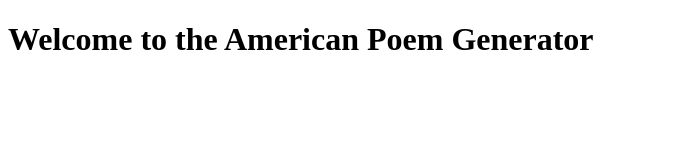
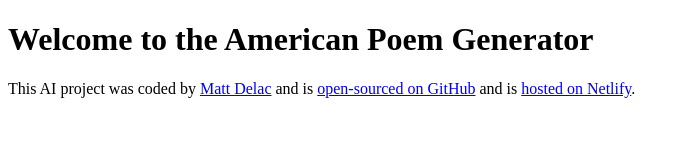
Before and after one commit to lexi2345/American-Poems-Generator, a plain HTML site: page index.html in a window 1280 px wide. Shown: the whole page, without its empty margins (0-690 px from the left). Drawn offline with Linux system fonts and the light colour scheme.

Commit message:
updated title and added links

```diff
--- a/index.html
+++ b/index.html
@@ -4,10 +4,28 @@
     <meta charset="UTF-8">
     <meta name="viewport" content="width=device-width, initial-scale=1.0">
     <link rel="stylesheet" href="src/style.css">
-    <title>Document</title>
+    <title>American-Poems-Generator</title>
 </head>
 <body>
     <h1> Welcome to the American Poem Generator</h1>
+
+
+      <footer>
+      This AI project was coded by
+      <a href="https://github.com/lexi2345" target="_blank">Matt Delac</a> and
+      is
+      <a
+        href="https://github.com/lexi2345/American-Poems-Generator"
+        target="_blank"
+      >
+        open-sourced on GitHub</a
+      >
+      and is
+      <a href="https://americanpoemgenerator.netlify.app/" target="_blank"
+        >hosted on Netlify</a
+      >.
+    </footer>
+
     <script src="src/script.js"></script>
 </body>
 </html>
```
